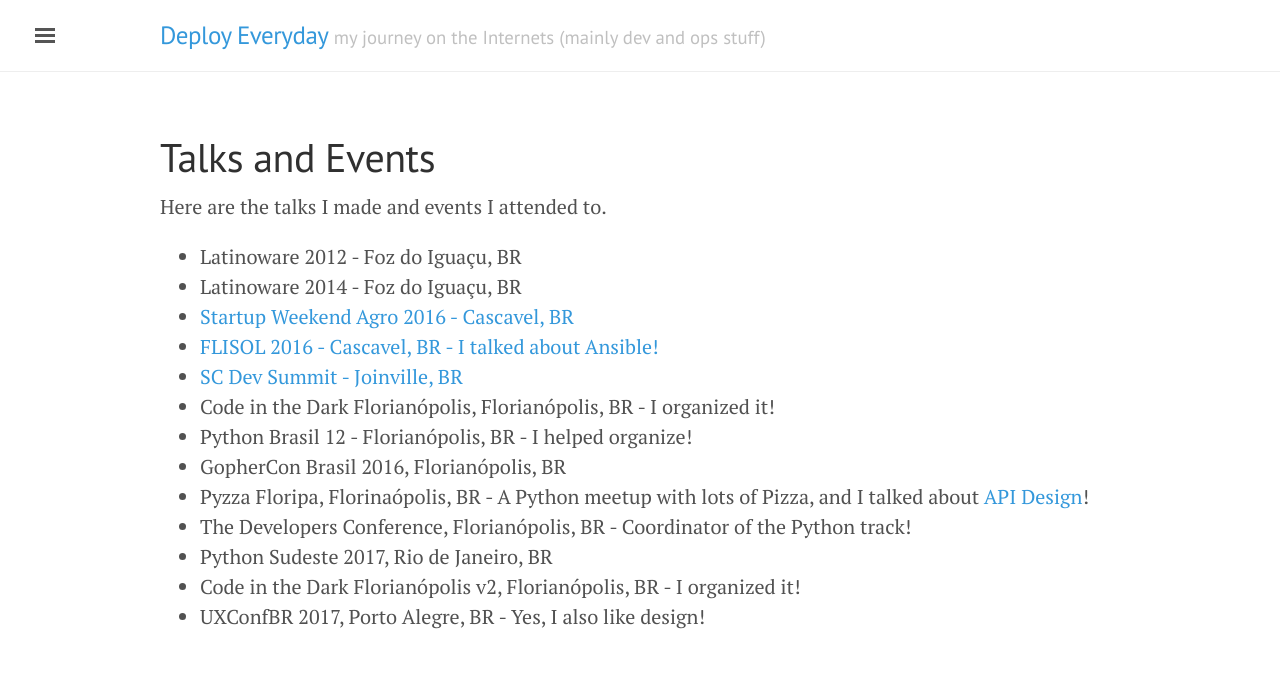
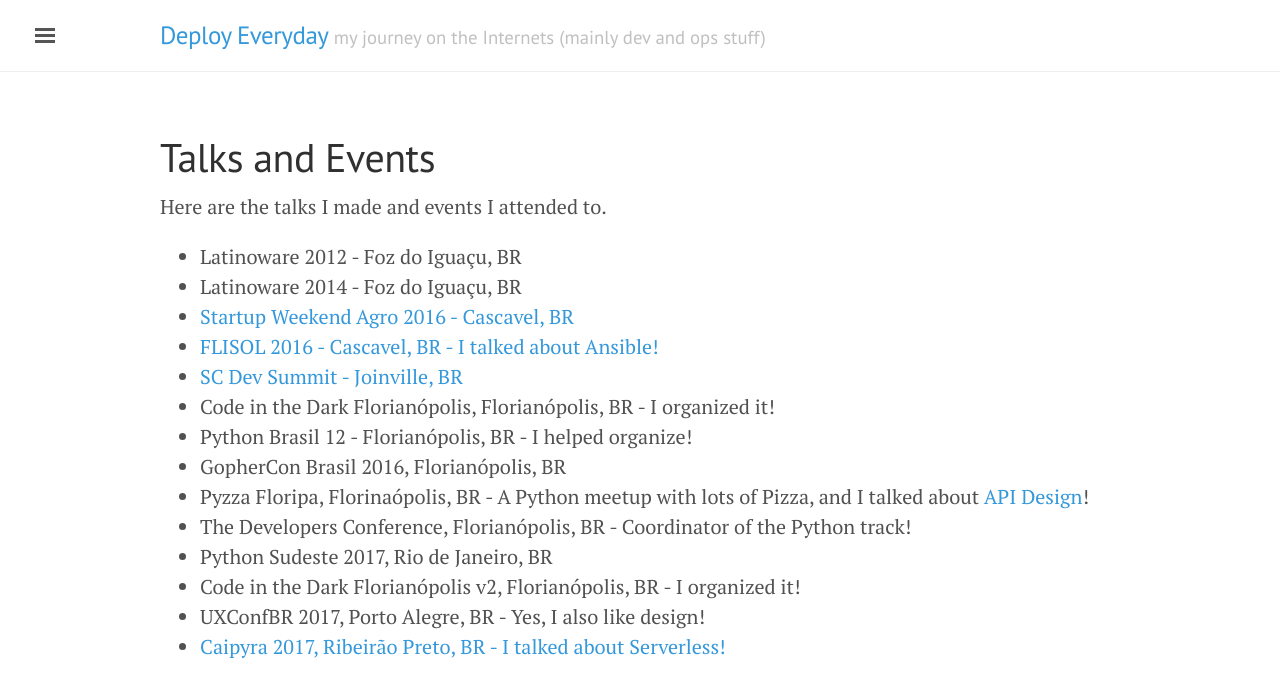
Before and after one commit to jonatasbaldin/jonatasbaldin.github.io, a Jekyll site: the page built from events.md, in a window 1280 px wide. Shown: the top 698 px of the page. Built offline with Jekyll 4.4.1, drawn with Linux system fonts in a browser that asks for light colours; nearby versions of some CDN libraries.

Commit message:
Add Caipyra to events.md

```diff
--- a/events.md
+++ b/events.md
@@ -18,3 +18,4 @@
 * Python Sudeste 2017, Rio de Janeiro, BR
 * Code in the Dark Florianópolis v2, Florianópolis, BR - I organized it!
 * UXConfBR 2017, Porto Alegre, BR - Yes, I also like design!
+* [Caipyra 2017, Ribeirão Preto, BR - I talked about Serverless!](http://deployeveryday.com/2017/06/29/caipyra-2017.html)
```
